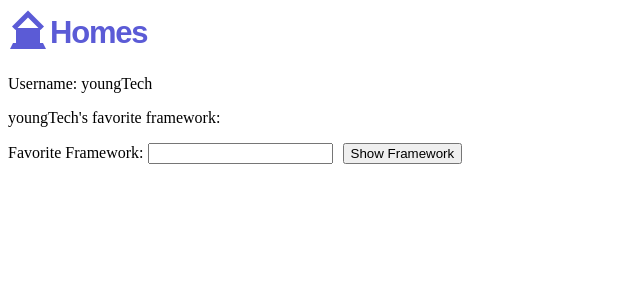
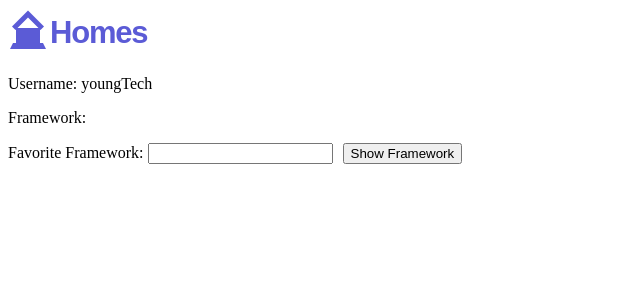
Before and after one commit to yahyaouamar/housing, an Angular app: page /user in a window 1280 px wide. Shown: the top 300 px of the page, without its empty margins (0-640 px from the left). Built offline with nearby package versions, Linux system fonts and the light colour scheme.

Commit message:
fixed small issue

```diff
--- a/src/app/user/user.html
+++ b/src/app/user/user.html
@@ -1,7 +1,7 @@
 <p>Username: {{ username }}</p>
 
 <p>
-  {{ username }}'s favorite framework: {{ favoriteFramework }}
+  Framework: {{ favoriteFramework }}
 </p>
 
 <div class="framework-row">
```
